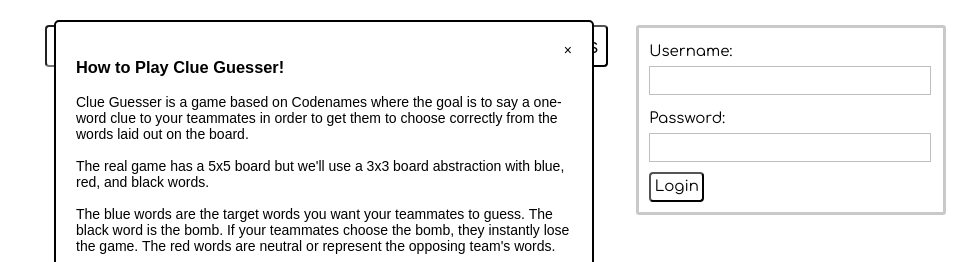
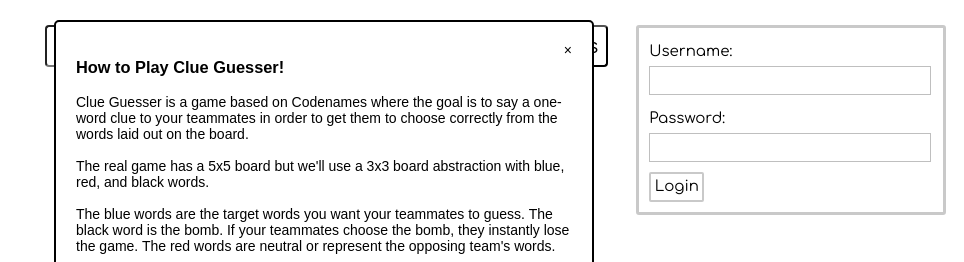
Before and after one commit to anniehu17/codenames, a React (Create React App) app in the folder frontend/: page / in a window 1280 px wide. Shown: the top 262 px of the page, without its empty margins (316-1280 px from the left). Built offline with nearby package versions, Linux system fonts and the light colour scheme; no server answers; the HTML template or start-up script is replaced by a standard one.

Commit message:
updated login UI

```diff
--- a/frontend/src/App.css
+++ b/frontend/src/App.css
@@ -105,7 +105,8 @@
     /*display: block;*/
     width: 4vw;
     height: 2vw;
-    border-radius: 4px;
+    border: 2px solid #c9c9c9;
+    border-radius: 2px;
     padding: 0;
     opacity: 1;
     font-family: 'Comfortaa';
```
